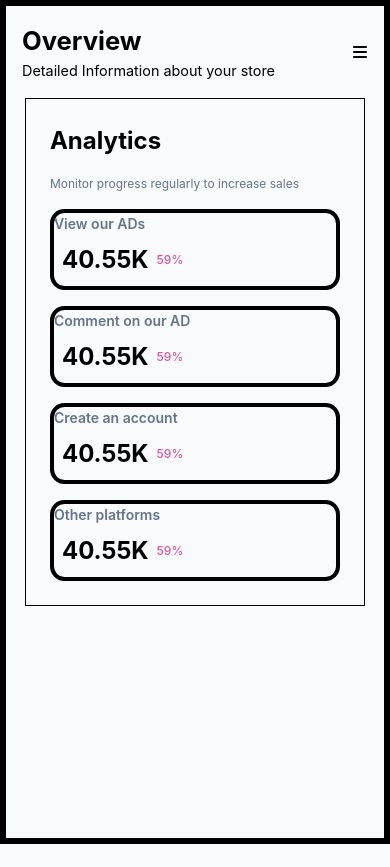
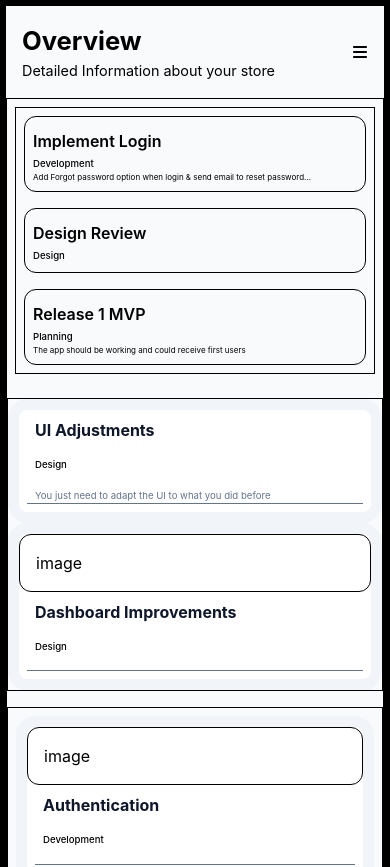
Before and after one commit to Supa-Thobile2/Dashboard-Project-Figma-Design-, a React (Vite) app: page /main in a window 390 px wide. Shown: the top 867 px of the page. Before the commit the page ends 844 px from the top, so only its background shows below. Built offline with nearby package versions, Linux system fonts and the light colour scheme.

Commit message:
live web/mobile test

```diff
--- a/src/pages/Main.jsx
+++ b/src/pages/Main.jsx
@@ -60,7 +60,7 @@ function Main() {
       </div>
 
 
-<Analytics/>
+<Kanban/>
 
 
     </div>
```
